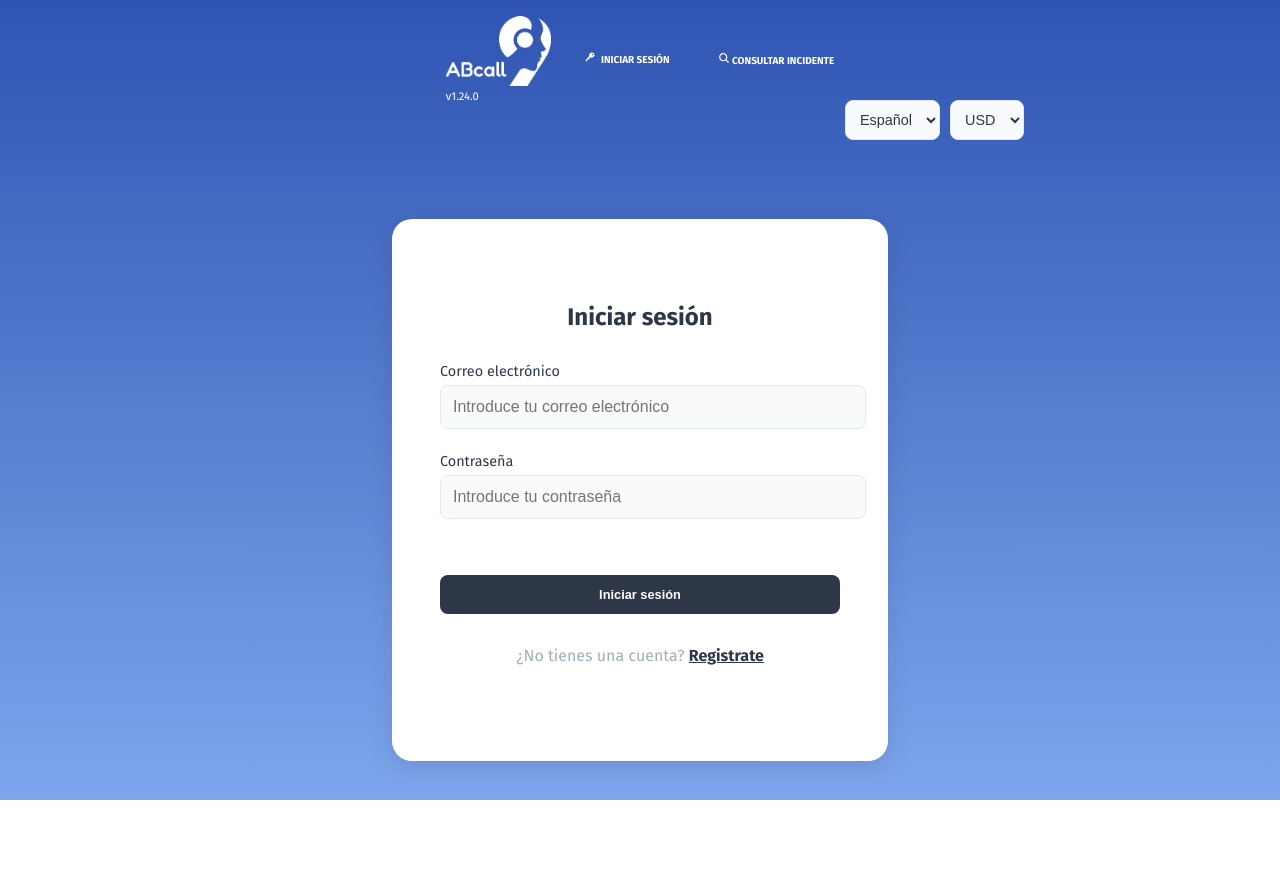
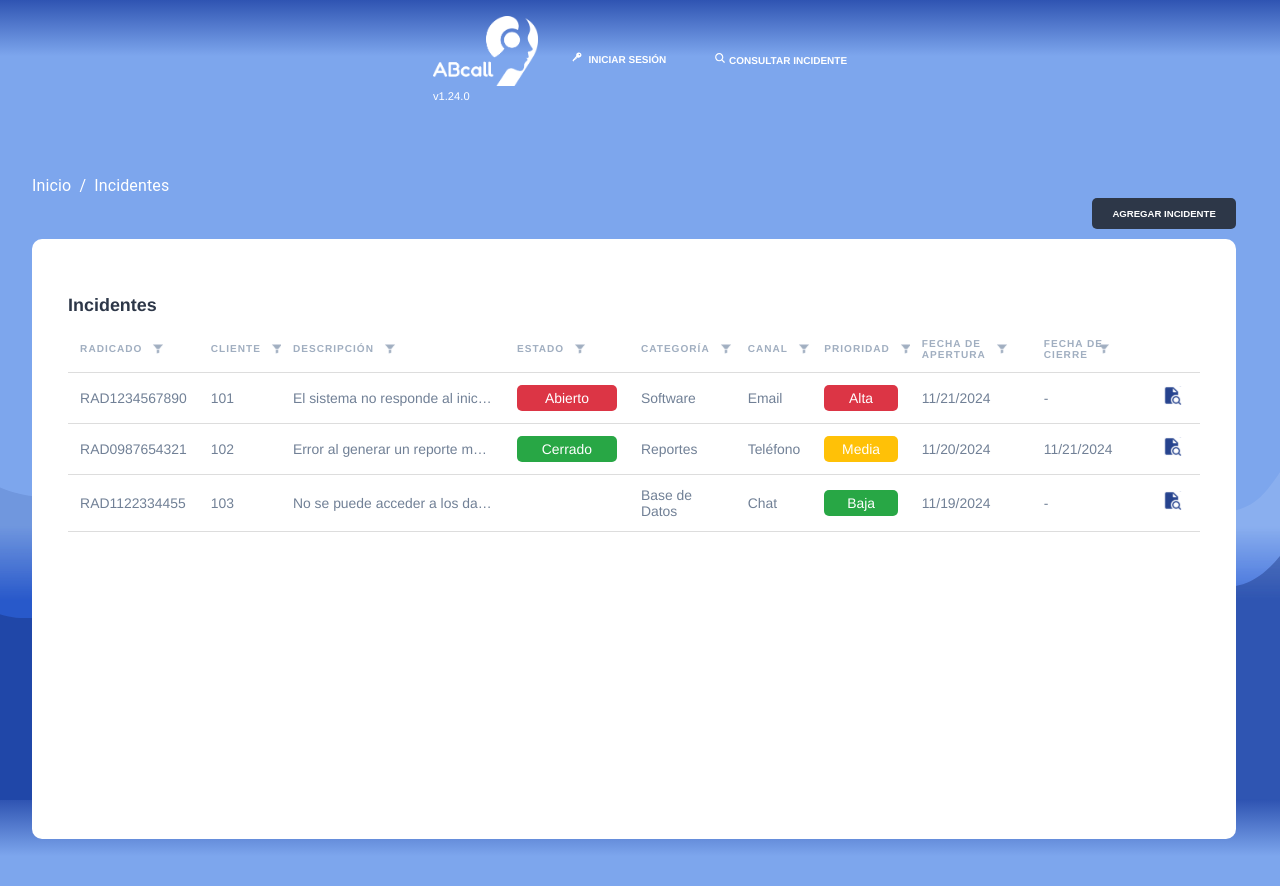
Before and after one commit to ABCall-G13/front-abcall, a React (Create React App) app: page /incident-list in a window 1280 px wide. Before the commit this address led to /. Shown: the top 886 px of the page. Before the commit the page ends 800 px from the top, so only its background shows below. Built offline with nearby package versions, Linux system fonts and the light colour scheme; no server answers.

Commit message:
Fix issues

```diff
--- a/src/AppContent.tsx
+++ b/src/AppContent.tsx
@@ -6,11 +6,17 @@ import { useAuth } from './context/AuthContext';
 
 const LookerDashboard = lazy(() => import('./pages/Dashboard/Dashboard'));
 const Register = lazy(() => import('./pages/Register/Register'));
-const PlanSelection = lazy(() => import('./pages/PlanSelection/PlanSelection'));
+const PlanSelection = lazy(
+    () => import('./pages/PlanSelection/PlanSelection')
+);
 const IncidentList = lazy(() => import('./pages/IncidentList/IncidentList'));
 const ClienteList = lazy(() => import('./pages/DirectoryList/DirectoryList'));
-const IncidentSearch = lazy(() => import('./pages/IncidentSearch/IncidentSearch'));
-const ProblemaComunList = lazy(() => import('./pages/CommonIssueList/CommonIssueList'));
+const IncidentSearch = lazy(
+    () => import('./pages/IncidentSearch/IncidentSearch')
+);
+const ProblemaComunList = lazy(
+    () => import('./pages/CommonIssueList/CommonIssueList')
+);
 const UserSync = lazy(() => import('./pages/UserSync/UserSync'));
 const LoginClient = lazy(() => import('./pages/LoginClient/LoginClient'));
 
@@ -25,38 +31,72 @@ const AppContent: React.FC = () => {
     return (
         <div className="app-container">
             {showNavbar && <Navbar />}
-            <div className={`content-wrapper ${showSidebar ? 'with-sidebar' : ''}`}>
+            <div
+                className={`content-wrapper ${
+                    showSidebar ? 'with-sidebar' : ''
+                }`}
+            >
                 {showSidebar && <Sidebar />}
                 <div className="main-content">
                     <Suspense fallback={<div>Loading...</div>}>
                         <Routes>
                             {/* Rutas abiertas */}
                             <Route path="/" element={<LoginClient />} />
-                            <Route path="/plan-selection" element={<PlanSelection />} />
-                            <Route path="/login-client" element={<LoginClient />} />
+                            <Route
+                                path="/plan-selection"
+                                element={<PlanSelection />}
+                            />
+                            <Route
+                                path="/login-client"
+                                element={<LoginClient />}
+                            />
                             <Route path="/register" element={<Register />} />
-                            <Route path="/search-incident" element={<IncidentSearch />} />
+                            <Route
+                                path="/search-incident"
+                                element={<IncidentSearch />}
+                            />
 
                             {/* Rutas para clientes */}
-                            {isAuthenticated && role === 'cliente' && (
-                                <>
-                                    <Route path="/dashboard" element={<LookerDashboard />} />
-                                    <Route path="/incident-list" element={<IncidentList />} />
-                                    <Route path="/sync-users" element={<UserSync />} />
-                                </>
-                            )}
+                            {/* {isAuthenticated && role === 'cliente' && ( */}
+                            <>
+                                <Route
+                                    path="/dashboard"
+                                    element={<LookerDashboard />}
+                                />
+                                <Route
+                                    path="/incident-list"
+                                    element={<IncidentList />}
+                                />
+                                <Route
+                                    path="/sync-users"
+                                    element={<UserSync />}
+                                />
+                            </>
+                            {/* )} */}
 
                             {/* Rutas para agentes */}
-                            {isAuthenticated && role === 'agente' && (
-                                <>
-                                    <Route path="/incident-list" element={<IncidentList />} />
-                                    <Route path="/directory-list" element={<ClienteList />} />
-                                    <Route path="/common-issue-list" element={<ProblemaComunList />} />
-                                </>
-                            )}
+                            {/* {isAuthenticated && role === 'agente' && ( */}
+                            <>
+                                <Route
+                                    path="/incident-list"
+                                    element={<IncidentList />}
+                                />
+                                <Route
+                                    path="/directory-list"
+                                    element={<ClienteList />}
+                                />
+                                <Route
+                                    path="/common-issue-list"
+                                    element={<ProblemaComunList />}
+                                />
+                            </>
+                            {/* )} */}
 
                             {/* Redireccionar a la página de inicio si la ruta no está permitida */}
-                            <Route path="*" element={<Navigate to="/" replace />} />
+                            <Route
+                                path="*"
+                                element={<Navigate to="/" replace />}
+                            />
                         </Routes>
                     </Suspense>
                 </div>
--- a/src/pages/IncidentList/IncidentList.tsx
+++ b/src/pages/IncidentList/IncidentList.tsx
@@ -21,11 +21,51 @@ interface Incident {
     solucion?: string | null;
     radicado: string;
 }
-
+const sampleIncidents: Incident[] = [
+    {
+        id: 1,
+        cliente_id: 101,
+        description: 'El sistema no responde al iniciar sesión.',
+        estado: 'Abierto',
+        categoria: 'Software',
+        canal: 'Email',
+        prioridad: 'Alta',
+        fecha_creacion: '2024-11-21T10:30:00Z',
+        fecha_cierre: null,
+        solucion: null,
+        radicado: 'RAD1234567890',
+    },
+    {
+        id: 2,
+        cliente_id: 102,
+        description: 'Error al generar un reporte mensual.',
+        estado: 'Cerrado',
+        categoria: 'Reportes',
+        canal: 'Teléfono',
+        prioridad: 'Media',
+        fecha_creacion: '2024-11-20T15:45:00Z',
+        fecha_cierre: '2024-11-21T09:00:00Z',
+        solucion: 'Reporte regenerado exitosamente.',
+        radicado: 'RAD0987654321',
+    },
+    {
+        id: 3,
+        cliente_id: 103,
+        description: 'No se puede acceder a los datos del cliente.',
+        estado: 'En Proceso',
+        categoria: 'Base de Datos',
+        canal: 'Chat',
+        prioridad: 'Baja',
+        fecha_creacion: '2024-11-19T08:20:00Z',
+        fecha_cierre: null,
+        solucion: null,
+        radicado: 'RAD1122334455',
+    },
+];
 const IncidentList: React.FC = () => {
     const { t } = useTranslation();
 
-    const [incidents, setIncidents] = useState<Incident[]>([]);
+    const [incidents, setIncidents] = useState<Incident[]>(sampleIncidents);
     const [isModalOpen, setIsModalOpen] = useState(false);
     const [selectedIncident, setSelectedIncident] = useState<Incident | null>(
         null
--- a/src/utils/axiosInstance.ts
+++ b/src/utils/axiosInstance.ts
@@ -1,9 +1,7 @@
 import axios from 'axios';
 
 const axiosInstance = axios.create({
-    baseURL:
-        process.env.REACT_APP_BASE_URL ||
-        'https://front-abcall-345518488840.us-central1.run.app/v1',
+    baseURL: process.env.REACT_APP_BASE_URL || 'http://localhost:8080',
     headers: {
         'Content-Type': 'application/json',
     },
```
